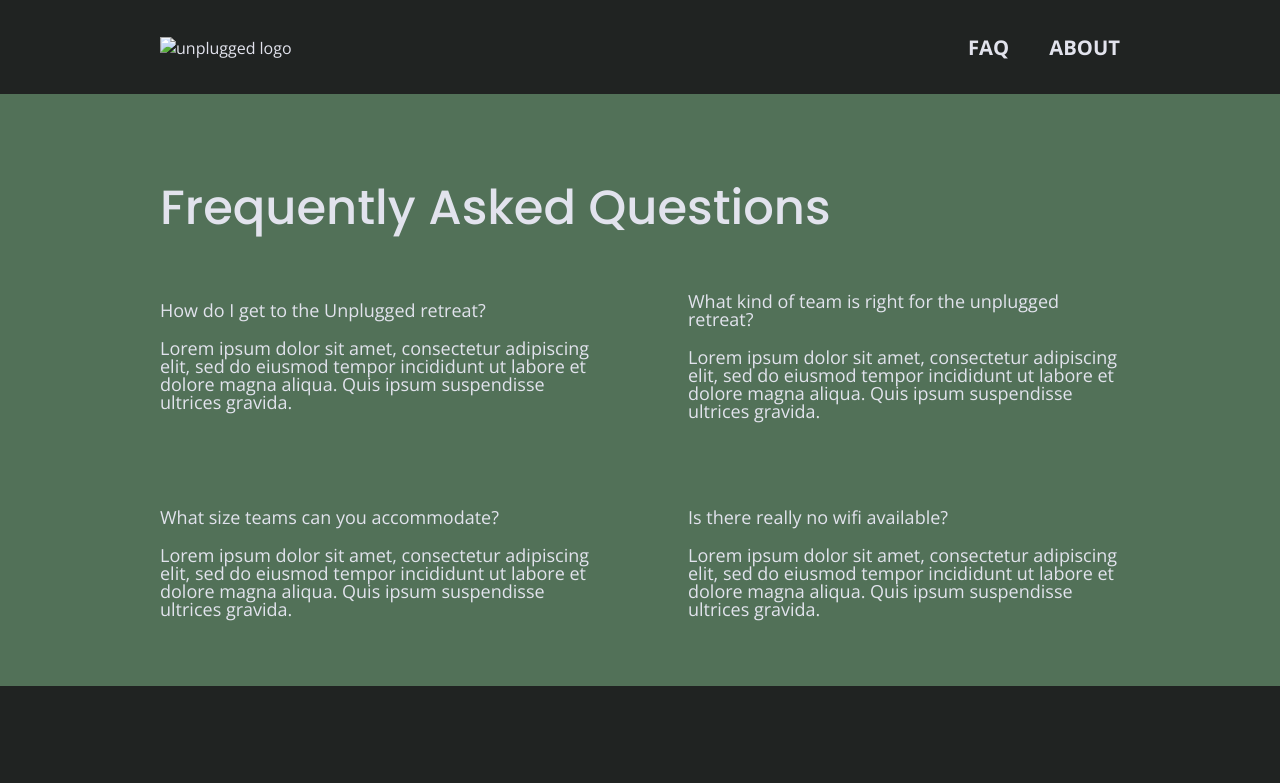
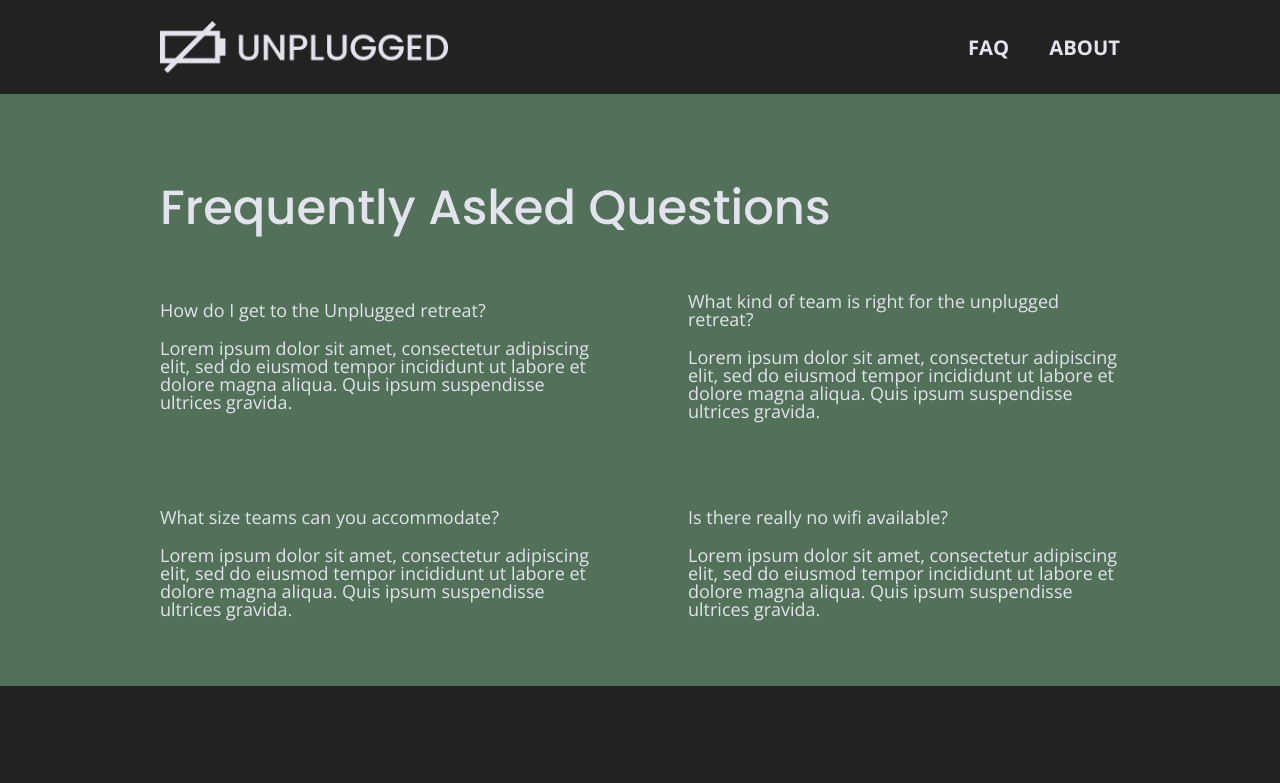
Before and after one commit to CaseyBemisArt/unplugged-retreat, a website: page faq/index.html in a window 1280 px wide. Shown: the top 783 px of the page. Drawn offline with nearby package versions, Linux system fonts and the light colour scheme.

Commit message:
Fixed broken logo link on faq page

```diff
--- a/faq/index.html
+++ b/faq/index.html
@@ -28,7 +28,11 @@
 <body>
   <header>
     <div class="content-wrapper">
-      <a href="#"><img src="" alt="unplugged logo"></a>
+      <figure>
+        <a href="#">
+          <img src="../assets/unpluggedlogo.png" alt="unplugged logo">
+        </a>
+      </figure>
       <div class="header-divider"></div>
       <nav>
         <ul>
```
